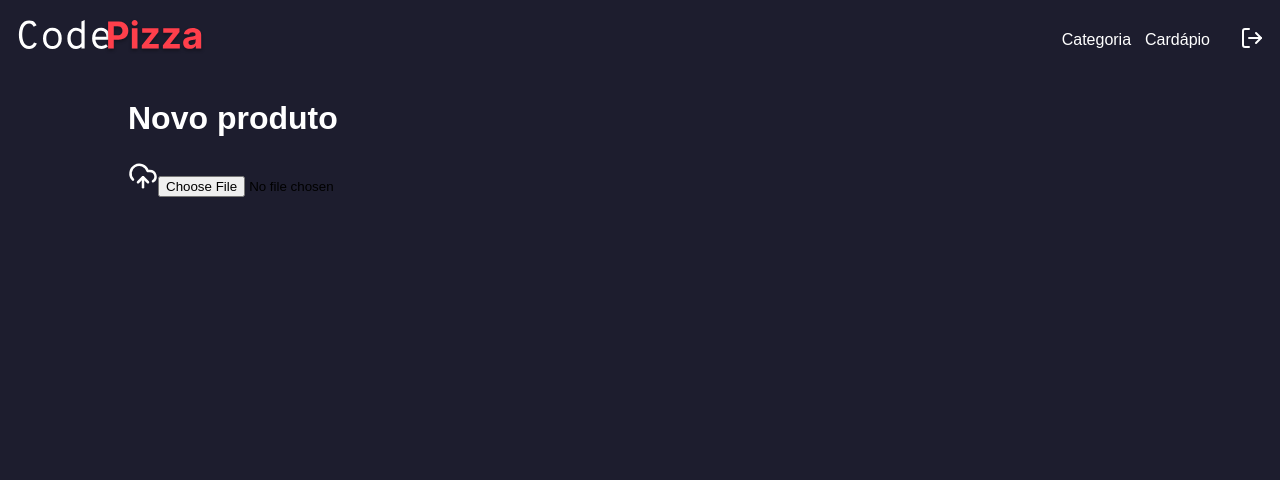
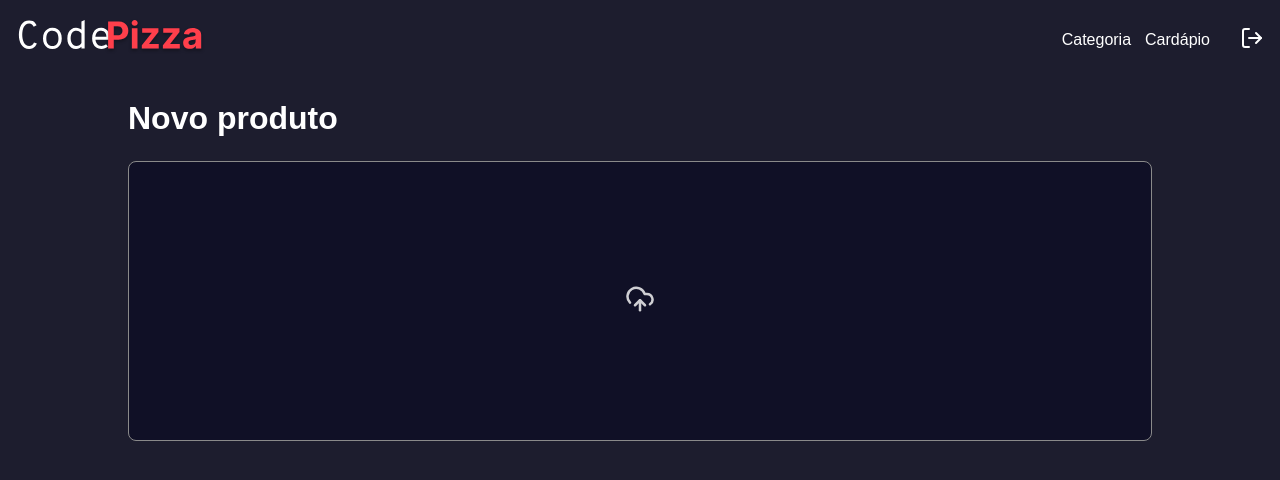
Before and after one commit to carol-baiao/CodePizza, a Next.js app in the folder frontend/: page /dashboard/menu in a window 1280 px wide. Shown: the top 480 px of the page. Built offline with nearby package versions, Linux system fonts and the light colour scheme.

Commit message:
styles: add style to preview image

```diff
--- a/frontend/src/app/dashboard/menu/components/form/styles.module.scss
+++ b/frontend/src/app/dashboard/menu/components/form/styles.module.scss
@@ -19,4 +19,36 @@
     width: 100%;
     height: 280px;
     position: relative;
+
+    background-color: var(--dark-900);
+    border: 1px solid var(--gray-100);
+    border-radius: 8px;
+    display: flex;
+    flex-direction: column;
+    align-items: center;
+    justify-content: center;
+    cursor: pointer;
+    margin-bottom: 16px;
+
+    input {
+        display: none;
+    }
+
+    span {
+        z-index: 99;
+        opacity: 0.8;
+        transition: all 0.6s;
+
+        &:hover {
+            opacity: 1;
+            transform: scale(1.1);
+        }
+    }
 }
+
+.preview {
+    width: 100%;
+    height: 100%;
+    border-radius: 8px;
+    object-fit: contain;
+}
```
